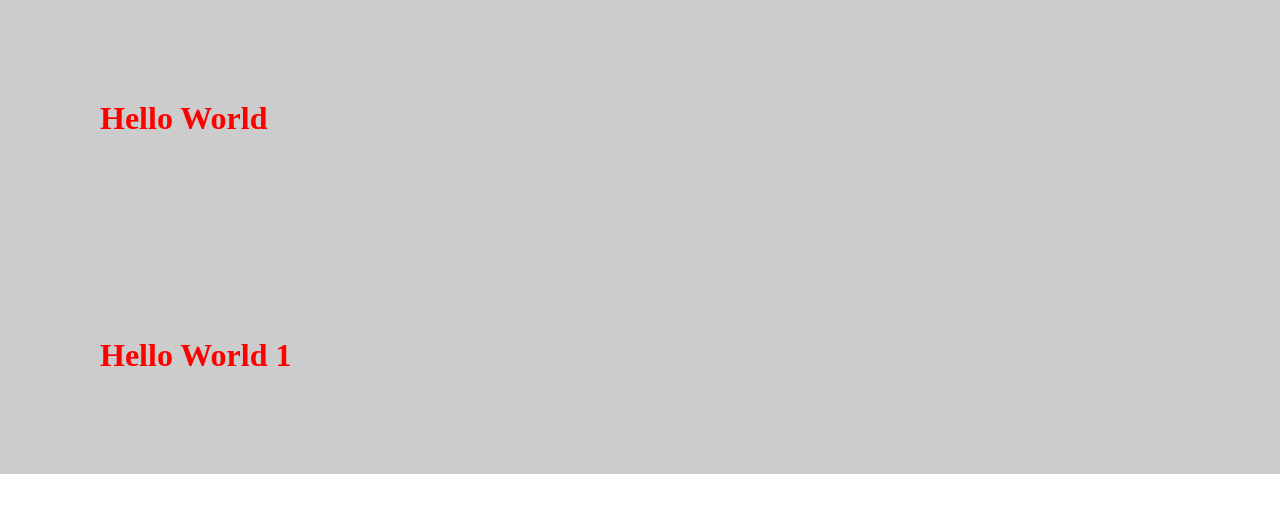
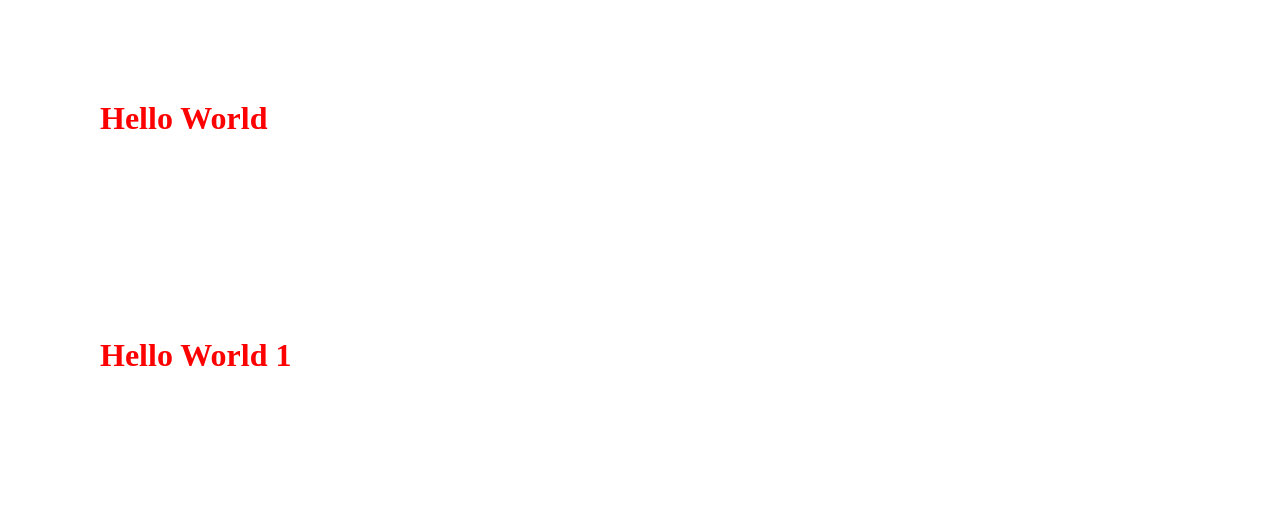
Before and after one commit to PhamSang1210/LearnFrontEnd, a plain HTML site: page index.html in a window 1280 px wide. Drawn offline with Linux system fonts and the light colour scheme.

Commit message:
test file .gitignore

```diff
--- a/styles.css
+++ b/styles.css
@@ -7,5 +7,4 @@
 h1 {
     color: red;
     padding: 100px;
-    background: #ccc;
 }
```
Also changed, not shown: 1 other file.
